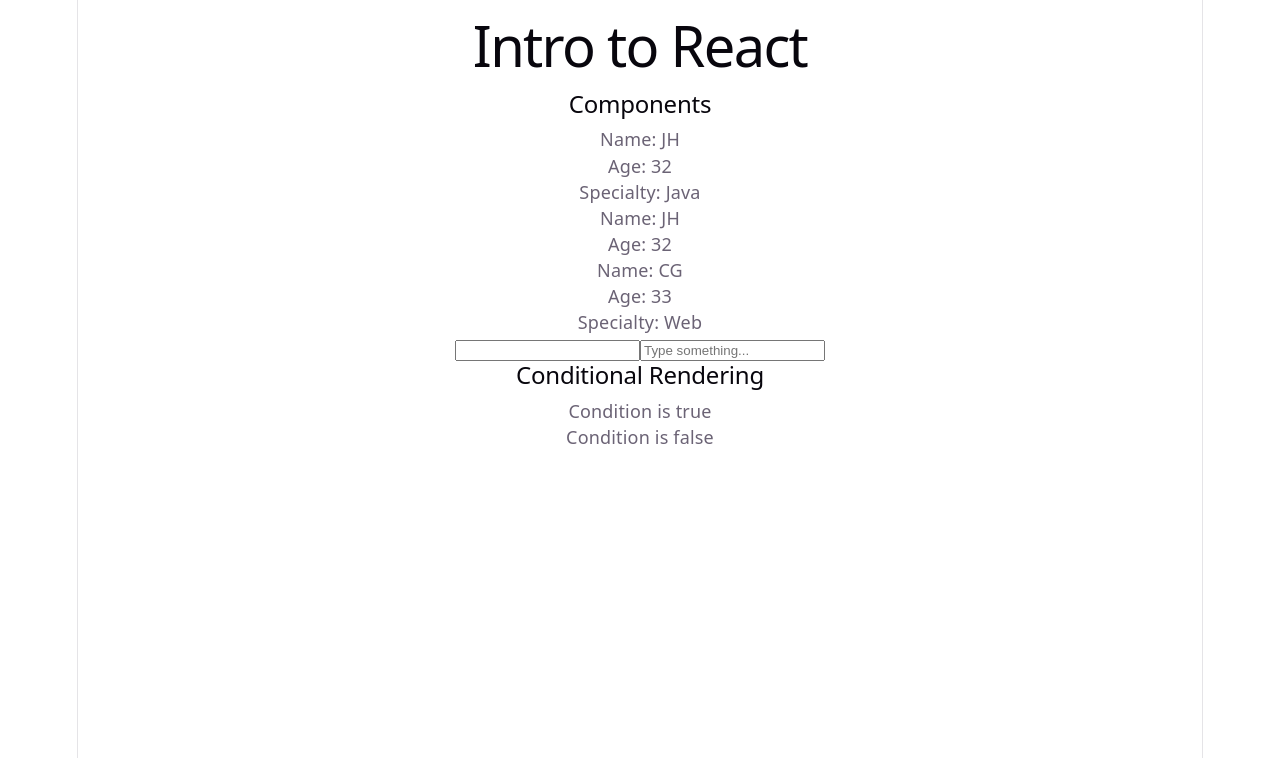
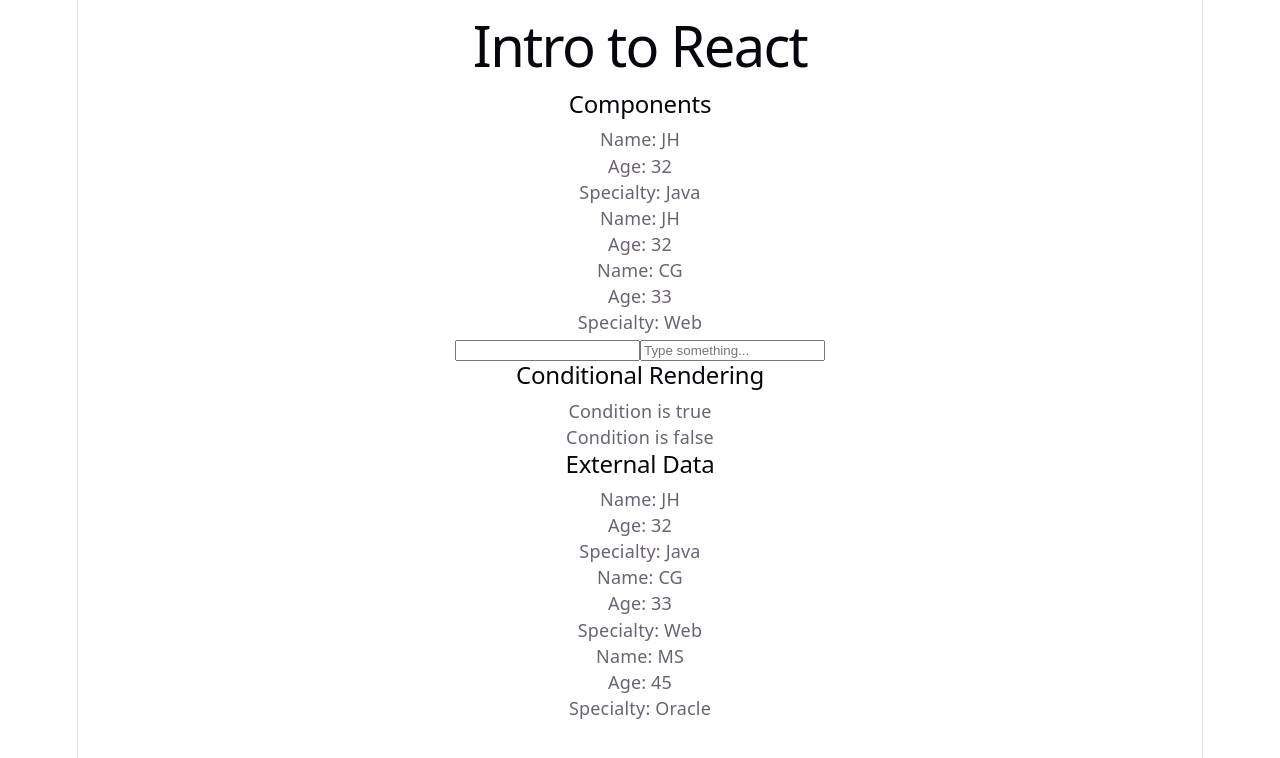
Before and after one commit to JHarry444/React-07-26, a React (Vite) app: page / in a window 1280 px wide. Shown: the top 758 px of the page. Built offline with nearby package versions, Linux system fonts and the light colour scheme.

Commit message:
external data

```diff
--- a/src/App.jsx
+++ b/src/App.jsx
@@ -1,5 +1,6 @@
 import './App.css'
 import ConditionalRendering from './components/ConditionalRendering'
+import ExternalData from './components/ExternalData'
 import Input from './components/Input'
 import Trainer from './components/Trainer'
 
@@ -8,7 +9,7 @@
   return (
     <>
       <h1>Intro to React</h1>
-      <div>
+      <section>
         <h2>Components</h2>
         <Trainer name="JH" age={32} specialty="Java" />
         {Trainer({ name: "JH", age: 32 })}
@@ -16,13 +17,18 @@
         <input />
         <Input />
 
-      </div>
+      </section>
 
-      <div>
+      <section>
         <h2>Conditional Rendering</h2>
         <ConditionalRendering bool />
         <ConditionalRendering />
-      </div>
+      </section>
+
+      <section>
+        <h2>External Data</h2>
+        <ExternalData />
+      </section>
     </>
   )
 }
--- /dev/null
+++ b/src/components/ExternalData.jsx
@@ -0,0 +1,21 @@
+import trainers from '../data/trainers.json';
+import Trainer from './Trainer';
+
+function ExternalData() {
+    return (
+        <>
+            {
+                trainers.map(({ id, name, age, specialty }) => (
+                    <Trainer
+                        key={id}
+                        name={name}
+                        age={age}
+                        specialty={specialty}
+                    />
+                ))
+            }
+        </>
+    );
+}
+
+export default ExternalData;
--- /dev/null
+++ b/src/data/trainers.json
@@ -0,0 +1,20 @@
+[
+    {
+        "id": "abcd",
+        "name": "JH",
+        "age": 32,
+        "specialty": "Java"
+    },
+    {
+        "id": "efgh",
+        "name": "CG",
+        "age": 33,
+        "specialty": "Web"
+    },
+    {
+        "id": "ijkl",
+        "name": "MS",
+        "age": 45,
+        "specialty": "Oracle"
+    }
+]
```
